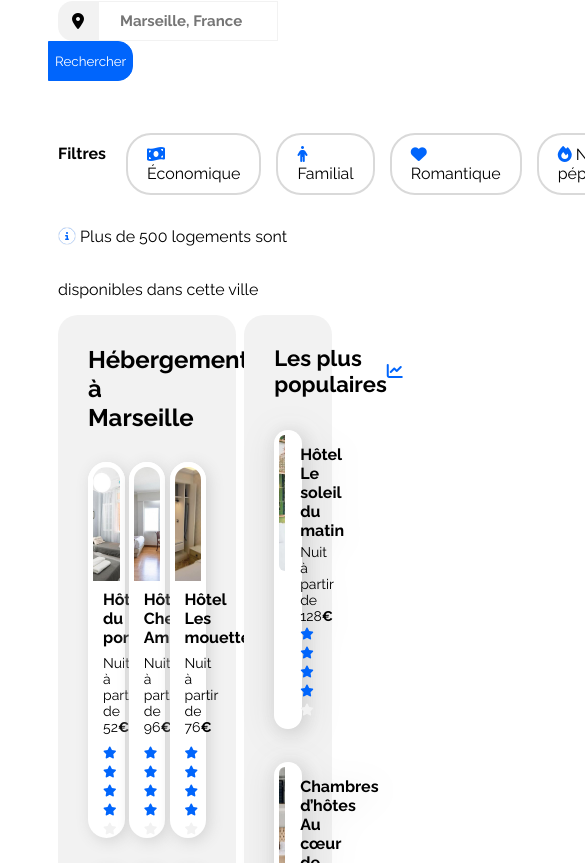
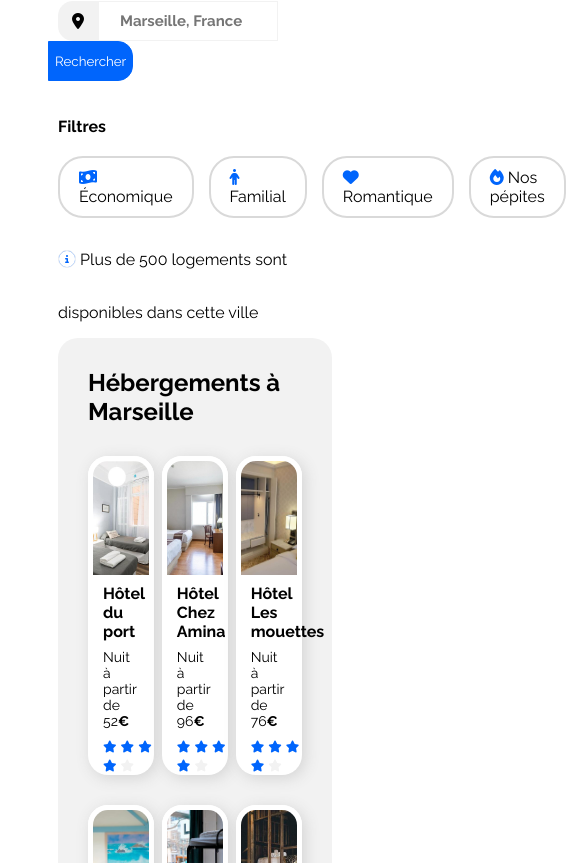
Before and after one commit to Pierre-Alexandre-10/BookiOpenClassrooms, a plain HTML site: page index.html in a window 390 px wide. Shown: the part 241-1104 px from the top of the page, 585 px wide, since content can reach past the window. Drawn offline with Linux system fonts and the light colour scheme.

Commit message:
Implementation media queries tablette

```diff
--- a/css/style.css
+++ b/css/style.css
@@ -388,3 +388,64 @@ h1 {
 .footer__nav__navlist__li {
     margin-top: 15px;
 }
+
+/****** Media queries ***********/
+
+@media (max-width: 1024px) {
+    .filter_cards {
+        flex-direction: column;
+    }
+
+    .filter_cards p {
+        margin-top: 0;
+        margin-bottom: 20px;
+    }
+
+    .list_filter {
+        margin-top: 0;
+        padding: 0;
+    }
+
+    .hebergements-and-populaires {
+        flex-direction: column;
+    }
+
+    .hebergements {
+        width: 100%;
+    }
+
+    .populaires {
+        width: 100%;
+        margin-top: 50px;
+    }
+
+    .populaires-cards {
+        display: flex;
+        flex-direction: row;
+        justify-content: space-between;
+    }
+
+    .populaires-cards a {
+        width: 30%;
+    }
+
+    .populaires-cards .card-title {
+        font-size: 14px;
+    }
+
+    .populaires-cards .card-subtitle {
+        font-size: 13px;
+    }
+
+    .activity {
+        min-height: 200px;
+    }
+
+    .activity__cardsection__card img {
+        height: 200px;
+    }
+
+    .activity__cardsection__card {
+        min-height: 270px;
+    }
+}
```
